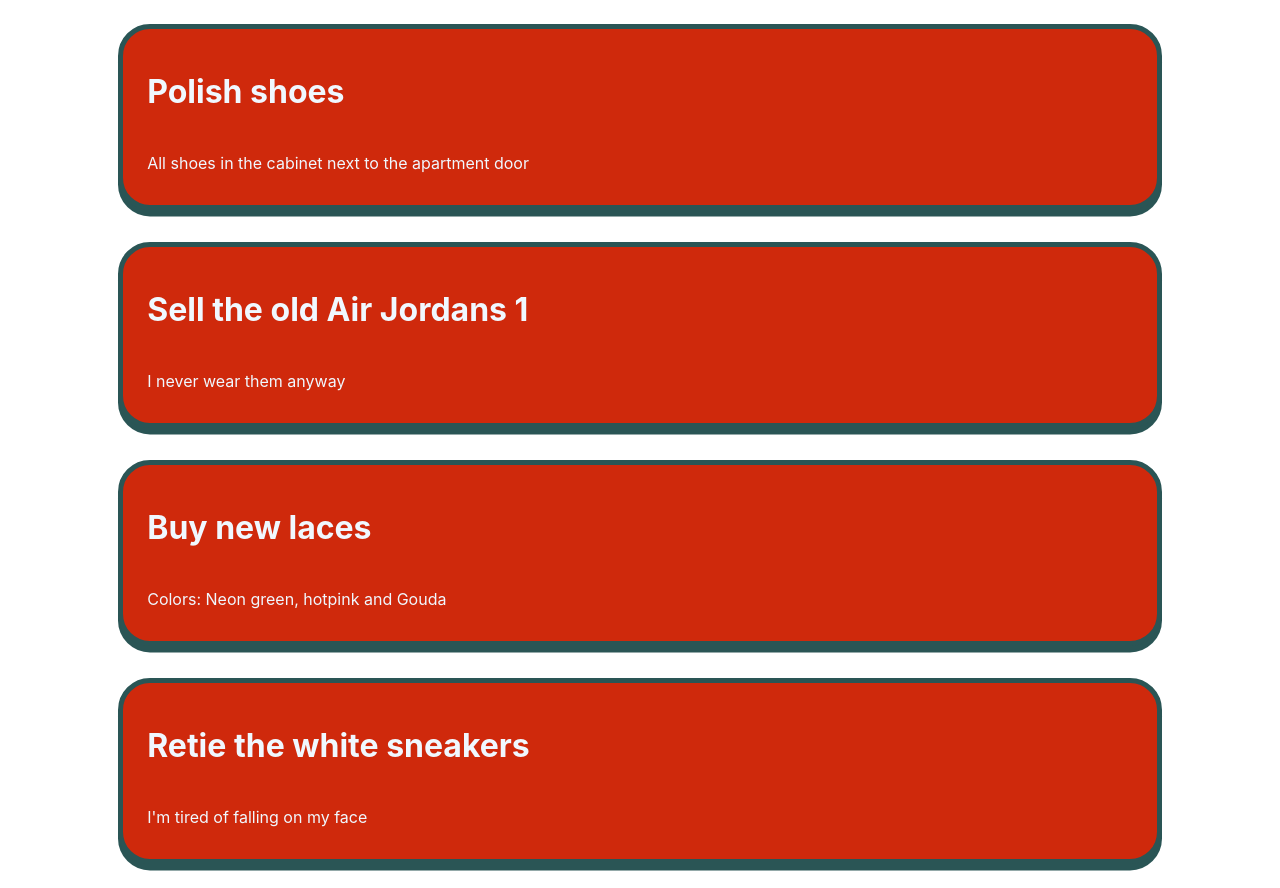
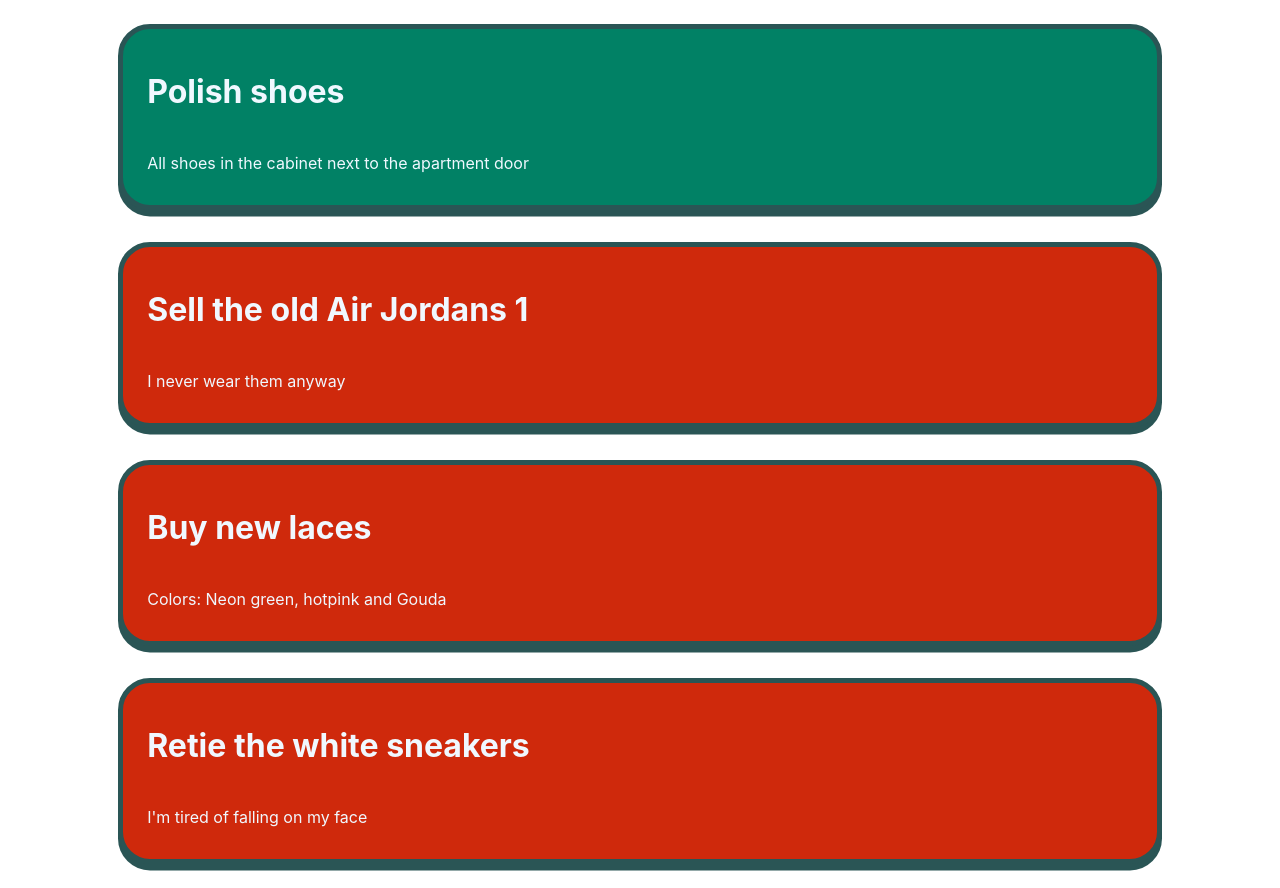
Before and after one commit to marwinburesch/toshoe, a React (Vite) app: page / in a window 1280 px wide. Built offline with nearby package versions, Linux system fonts and the light colour scheme.

Commit message:
Fix TS warnings

```diff
--- a/src/app/App.tsx
+++ b/src/app/App.tsx
@@ -8,18 +8,22 @@ function App(): JSX.Element {
       <Todo
         title="Polish shoes"
         description="All shoes in the cabinet next to the apartment door"
+        isDone={true}
       />
       <Todo
         title="Sell the old Air Jordans 1"
         description="I never wear them anyway"
+        isDone={false}
       />
       <Todo
         title="Buy new laces"
         description="Colors: Neon green, hotpink and Gouda"
+        isDone={false}
       />
       <Todo
         title="Retie the white sneakers"
         description="I'm tired of falling on my face"
+        isDone={false}
       />
     </div>
   );
```
